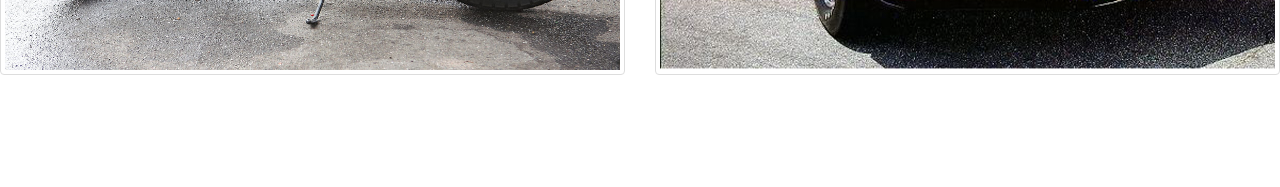
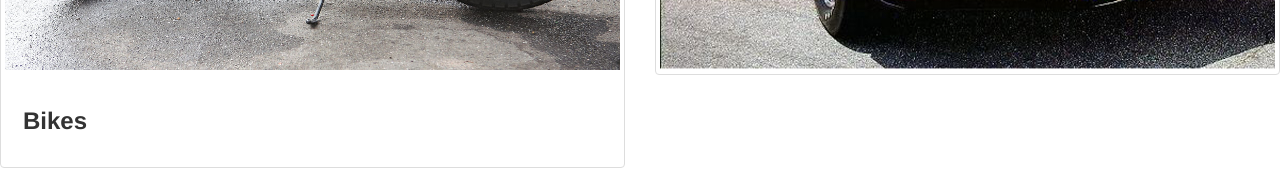
Before and after one commit to MuhammadWarid/CarandBike, a plain HTML site: page index.html in a window 1280 px wide. Shown: the part 610-797 px from the top of the page. Drawn offline with Linux system fonts and the light colour scheme.

Commit message:
adding bike heading in bold

```diff
--- a/index.html
+++ b/index.html
@@ -33,6 +33,9 @@
           <div class="thumbnail">
             <a href="#">
                    <img src="img/bike.jpg" alt="bike" style="width:100%">
+                   <div class="caption">
+                      <h3 class="caption"><b>Bikes</b></h3>
+                   </div>
                 </a>
             </div>
           </div>
@@ -40,6 +43,7 @@
             <div class="thumbnail">
               <a href="#">
                    <img src="img/car.jpg" alt="car" style="width:100%">
+
                 </a>
               </div>
           </div>
```
